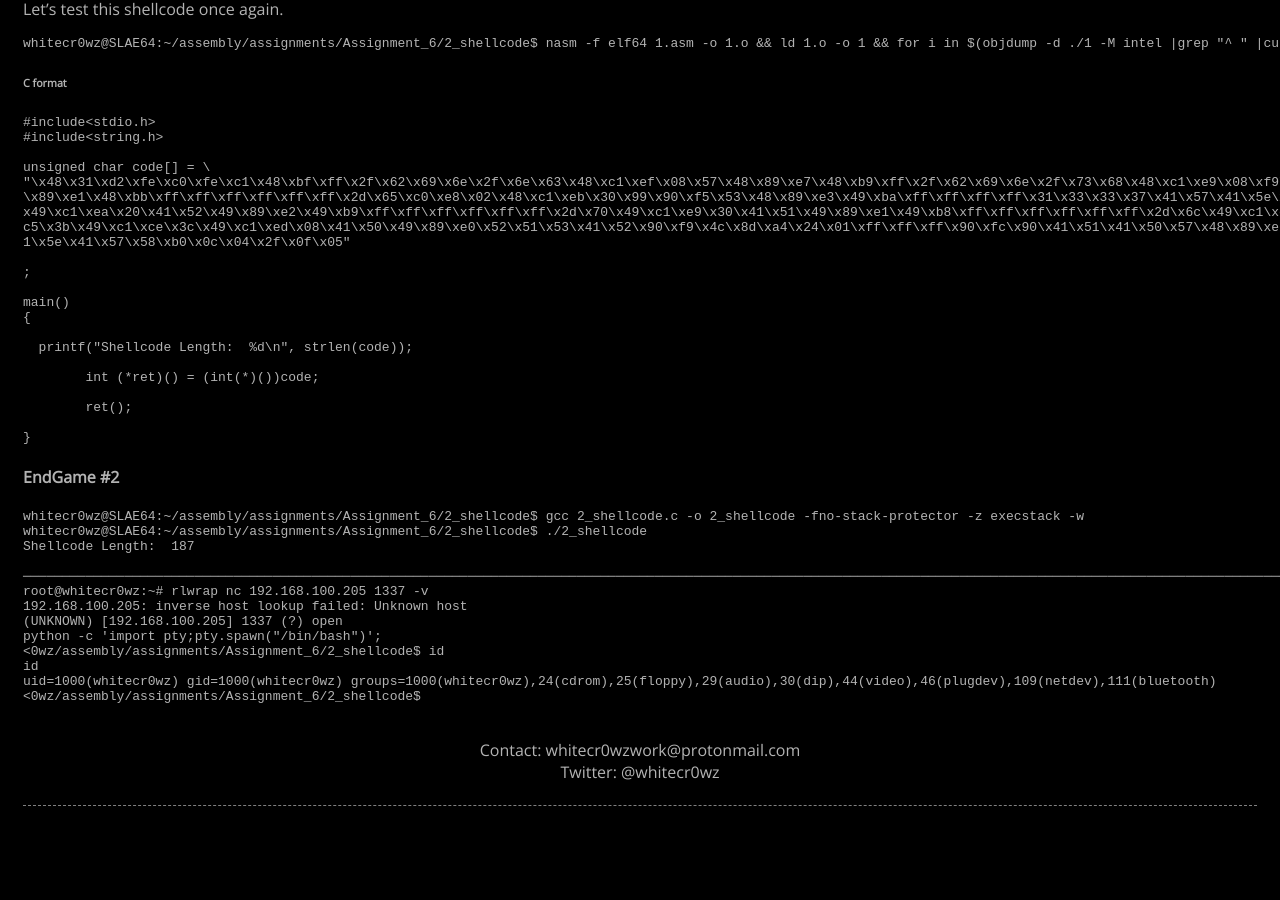
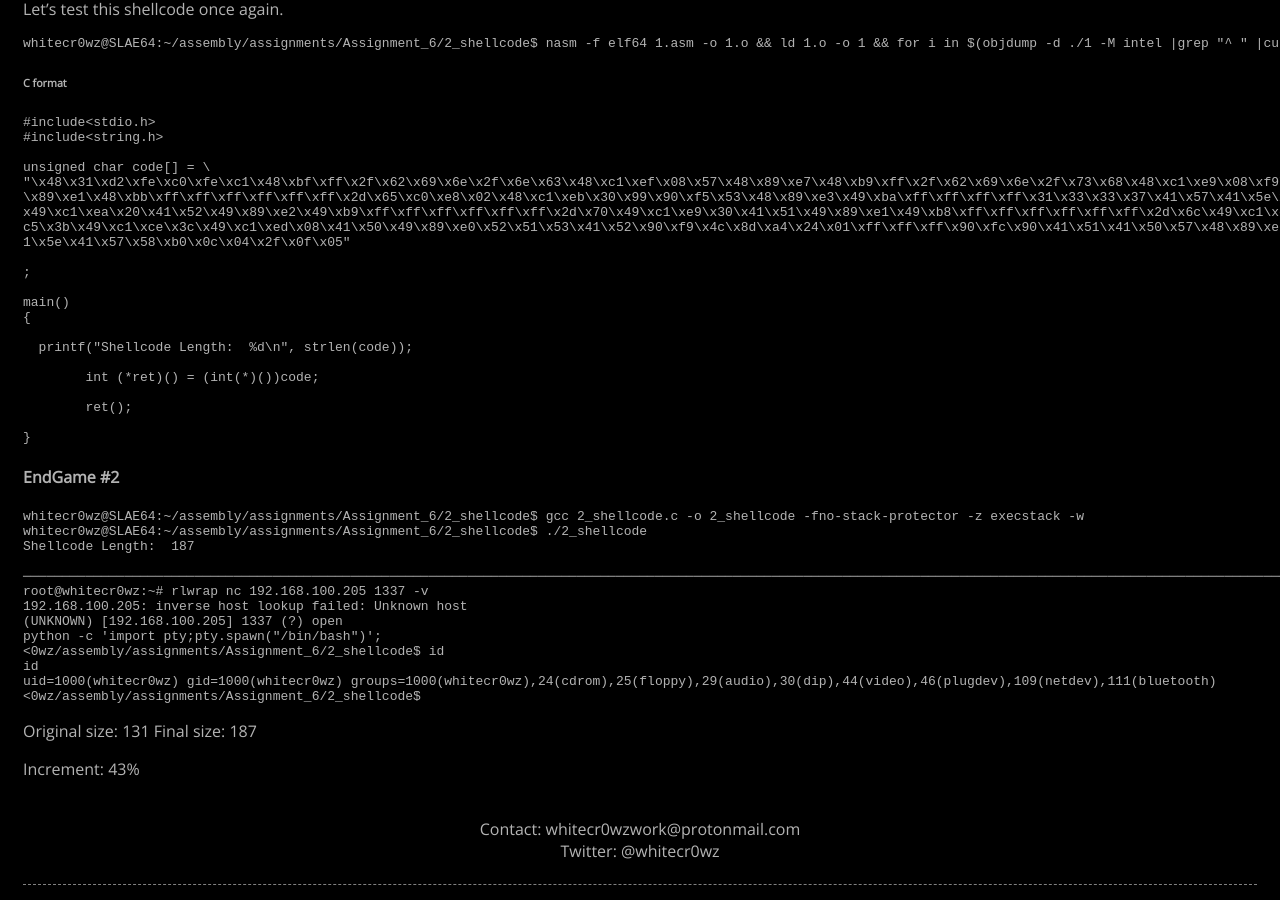
Before and after one commit to whitecr0wz/whitecr0wz.github.io, a Jekyll site: the page built from _posts/posts/2021-01-14-SLAE64-Polymorphic.md, in a window 1280 px wide and 900 px high, scrolled down 4407 px. Built offline with Jekyll 4.4.1, drawn with Linux system fonts in a browser that asks for light colours; before the commit the page ends 5228 px from its top, so only the background shows below that.

Commit message:
Update 2021-01-14-SLAE64-Polymorphic.md

````diff
--- a/_posts/posts/2021-01-14-SLAE64-Polymorphic.md
+++ b/_posts/posts/2021-01-14-SLAE64-Polymorphic.md
@@ -335,3 +335,8 @@ id
 uid=1000(whitecr0wz) gid=1000(whitecr0wz) groups=1000(whitecr0wz),24(cdrom),25(floppy),29(audio),30(dip),44(video),46(plugdev),109(netdev),111(bluetooth)
 <0wz/assembly/assignments/Assignment_6/2_shellcode$
 ```
+
+Original size: 131
+Final size: 187
+
+Increment: 43%
````
